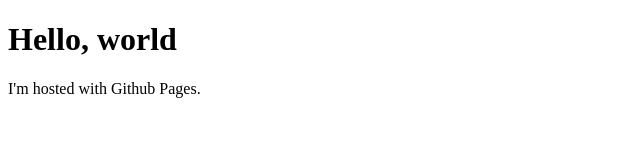
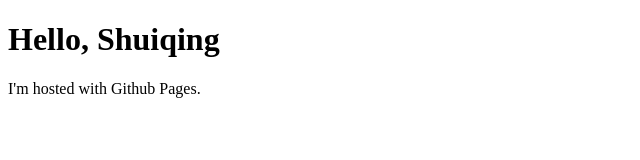
Before and after one commit to Water-clean/Water-clean.github.io, a plain HTML site: page index.html in a window 1280 px wide. Shown: the whole page, without its empty margins (0-640 px from the left). Drawn offline with Linux system fonts and the light colour scheme.

Commit message:
add user name

```diff
--- a/index.html
+++ b/index.html
@@ -1,7 +1,7 @@
 <!DOCTYPE html>
 <html>
 <body>
-<h1>Hello, world</h1>
+<h1>Hello, Shuiqing</h1>
 <p>I'm hosted with Github Pages.</p>
 </body>
 </html>
```
